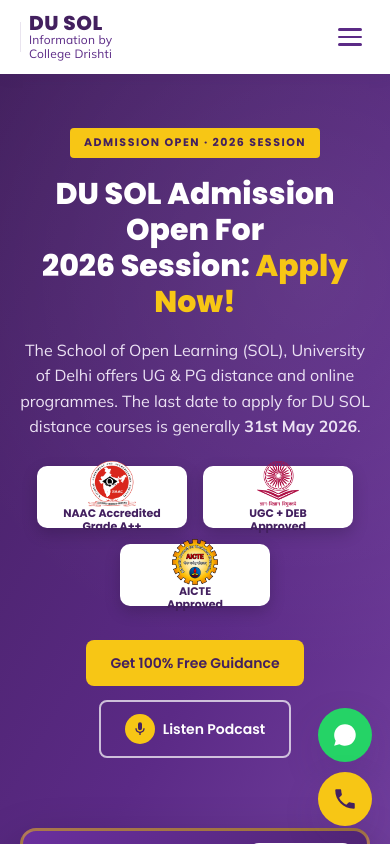
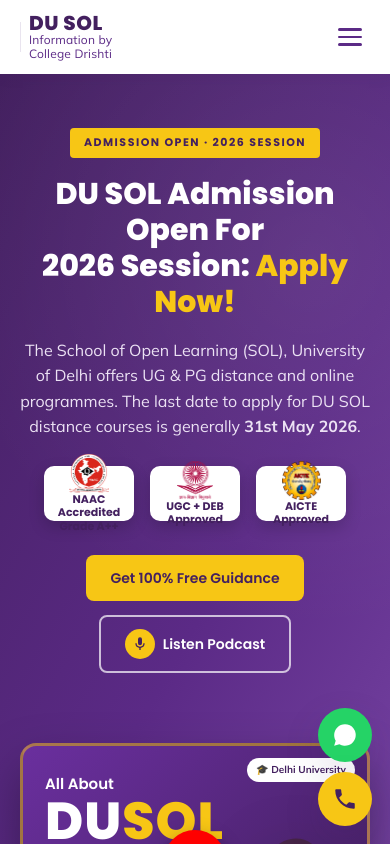
Before and after one commit to BinazyPvtLtd/DUSOL-2, a Next.js app: page / in a window 390 px wide. Shown: the top 844 px of the page. Built offline with nearby package versions, Linux system fonts and the light colour scheme.

Commit message:
changed the banner images
changed the banner images

```diff
--- a/app/globals.css
+++ b/app/globals.css
@@ -2822,3 +2822,21 @@ section {
   max-width: 140px; /* adjust as needed */
   line-height: 1.3;
 }
+@media (max-width: 768px) {
+  .hero-badges {
+    justify-content: center;
+    flex-wrap: wrap;
+    gap: 16px;
+  }
+  .acc-logo {
+    background: #fff;
+    border-radius: 10px;
+    width: 90px;
+    height: 55px;
+    display: flex;
+    align-items: center;
+    justify-content: center;
+    padding: 8px 12px;
+    box-shadow: 0 6px 16px rgba(0, 0, 0, 0.18);
+  }
+}
```
